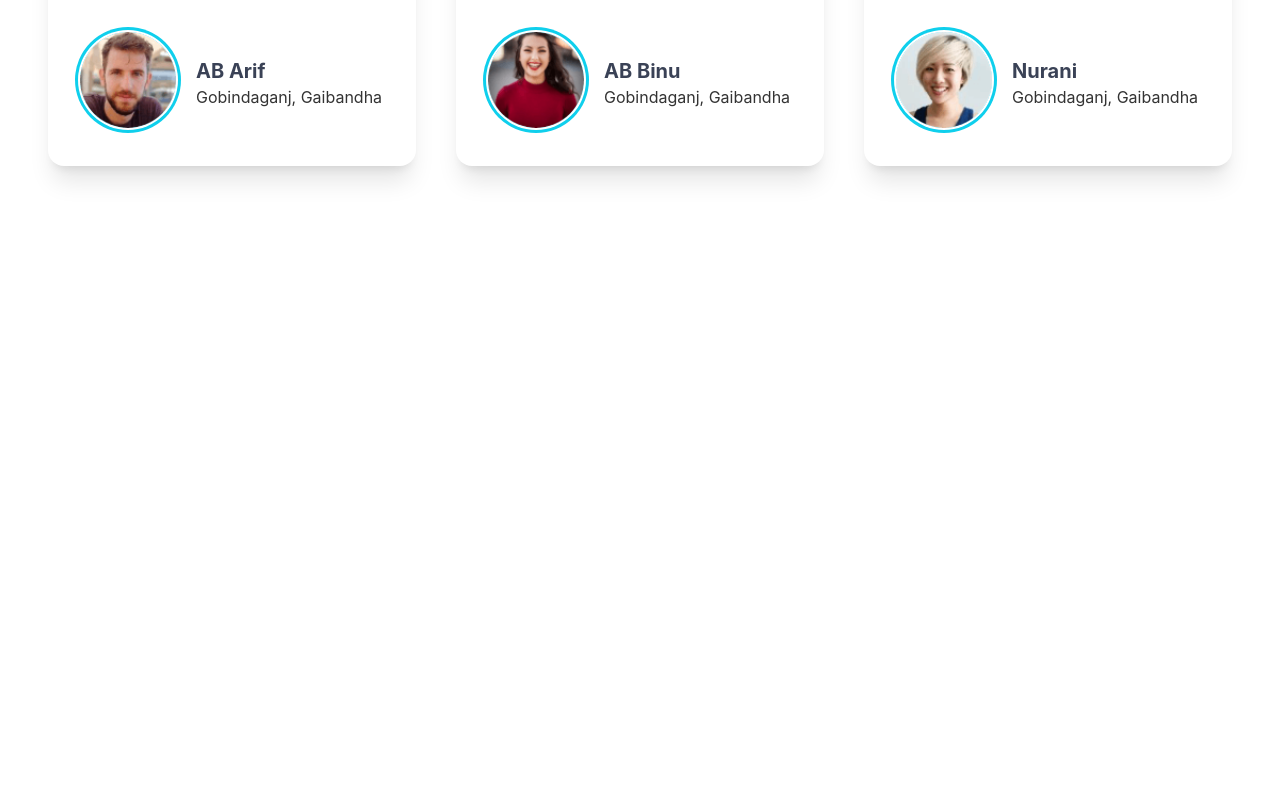
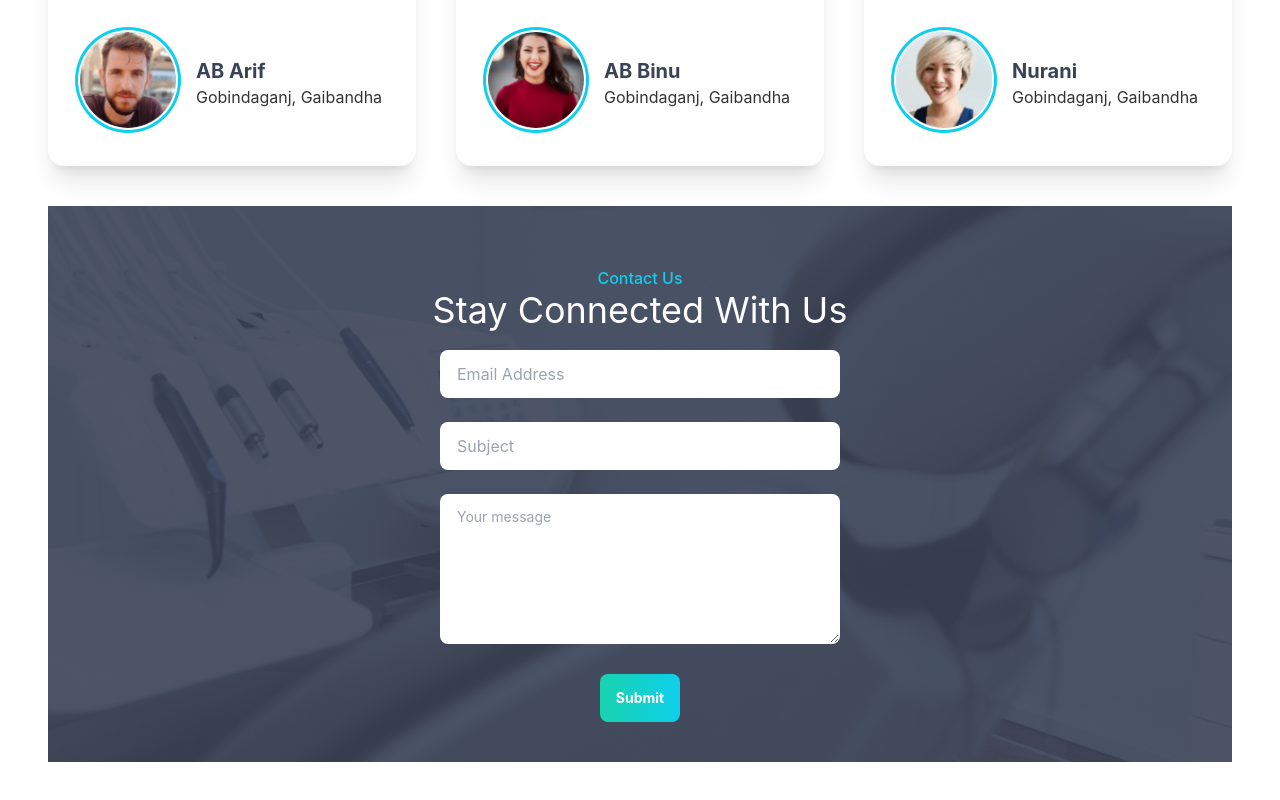
Before and after one commit to arifmia1129/doctors-portal-client, a React (Create React App) app: page / in a window 1280 px wide. Shown: the part 2976-3776 px from the top of the page. Before the commit the page ends 3182 px from the top, so only its background shows below. Built offline with nearby package versions, Linux system fonts and the light colour scheme.

Commit message:
contact form added

```diff
--- a/src/pages/Home/AppoinmentBanner/AppointmentBanner.js
+++ b/src/pages/Home/AppoinmentBanner/AppointmentBanner.js
@@ -16,7 +16,7 @@ const AppointmentBanner = () => {
                             <h1 className="lg:text-5xl text-4xl font-bold text-white">Make an appointment Today</h1>
                             <p className="py-6">If you want our best service, doctor and others please make sure doctor appointment. If you want to doctor appointment please click under the button and follow instruction. It's very simple step. So try now!</p>
                         </div>
-                        <PrimaryButton />
+                        <PrimaryButton>Get Started</PrimaryButton>
                     </div>
                 </div>
             </div>
--- a/src/pages/Home/Banner/Banner.js
+++ b/src/pages/Home/Banner/Banner.js
@@ -12,7 +12,7 @@ const Banner = () => {
                 <div>
                     <h1 className="text-4xl font-bold text-accent">Your New Smile Starts Here</h1>
                     <p className="py-6">We want to make you laugh. I want to see your beautiful smile. I want to show your beautiful smile to the world. Let's laugh together.</p>
-                    <PrimaryButton />
+                    <PrimaryButton>Get Started</PrimaryButton>
                 </div>
             </div>
         </div>
--- /dev/null
+++ b/src/pages/Home/ContactForm/ContactForm.js
@@ -0,0 +1,31 @@
+import React from 'react';
+import PrimaryButton from '../../Shared/PrimaryButton/PrimaryButton';
+
+const ContactForm = () => {
+    return (
+        <div className='bg-[url("/src/assets/images/appointment.png")] bg-cover my-10 py-10'>
+            <div className='text-center py-5'>
+                <p className='text-primary font-medium'>Contact Us</p>
+                <h3 className='text-white text-2xl md:text-4xl'>Stay Connected With Us</h3>
+            </div>
+            <div className='flex justify-center items-center'>
+                <form action="">
+                    <input type="email" placeholder="Email Address" className="input w-[250px] md:w-[400px]" />
+                    <br />
+                    <br />
+                    <input type="text" placeholder="Subject" className="input w-[250px] md:w-[400px]" />
+                    <br />
+                    <br />
+                    <textarea className="textarea w-[250px] md:w-[400px] h-[150px]" placeholder="Your message"></textarea>
+                    <br />
+                    <br />
+                    <div className='flex justify-center items-center'>
+                        <PrimaryButton><input type="submit" value="Submit" /></PrimaryButton>
+                    </div>
+                </form>
+            </div>
+        </div>
+    );
+};
+
+export default ContactForm;
--- a/src/pages/Home/DentalCare/DentalCare.js
+++ b/src/pages/Home/DentalCare/DentalCare.js
@@ -13,7 +13,7 @@ const DentalCare = () => {
                 <div>
                     <h1 className="text-5xl font-bold ">Exceptional Dental Care, on Your Terms</h1>
                     <p className="py-6">We want to be different from others in all good ways. We serve better than others. We have better doctors, clinics, equipment, labs etc. than others. This is how we want to stay in your heart by providing good service. Good service is our only policy.</p>
-                    <PrimaryButton />
+                    <PrimaryButton>Get Started</PrimaryButton>
                 </div>
             </div>
         </div>
--- a/src/pages/Home/Home/Home.js
+++ b/src/pages/Home/Home/Home.js
@@ -1,6 +1,7 @@
 import React from 'react';
 import AppointmentBanner from '../AppoinmentBanner/AppointmentBanner';
 import Banner from '../Banner/Banner';
+import ContactForm from '../ContactForm/ContactForm';
 import DentalCare from '../DentalCare/DentalCare';
 import InfoCards from '../InfoCards/InfoCards';
 import Services from '../Services/Services';
@@ -16,6 +17,7 @@ const Home = () => {
             <DentalCare />
             <AppointmentBanner />
             <Testimonial />
+            <ContactForm />
         </div>
     );
 };
--- a/src/pages/Shared/PrimaryButton/PrimaryButton.js
+++ b/src/pages/Shared/PrimaryButton/PrimaryButton.js
@@ -1,8 +1,8 @@
 import React from 'react';
 
-const PrimaryButton = () => {
+const PrimaryButton = ({ children }) => {
     return (
-        <button className="btn bg-gradient-to-r from-secondary to-primary text-white font-bold uppercase border-0">Get Started</button>
+        <button className="btn bg-gradient-to-r from-secondary to-primary text-white font-bold uppercase border-0">{children}</button>
     );
 };
 
```
